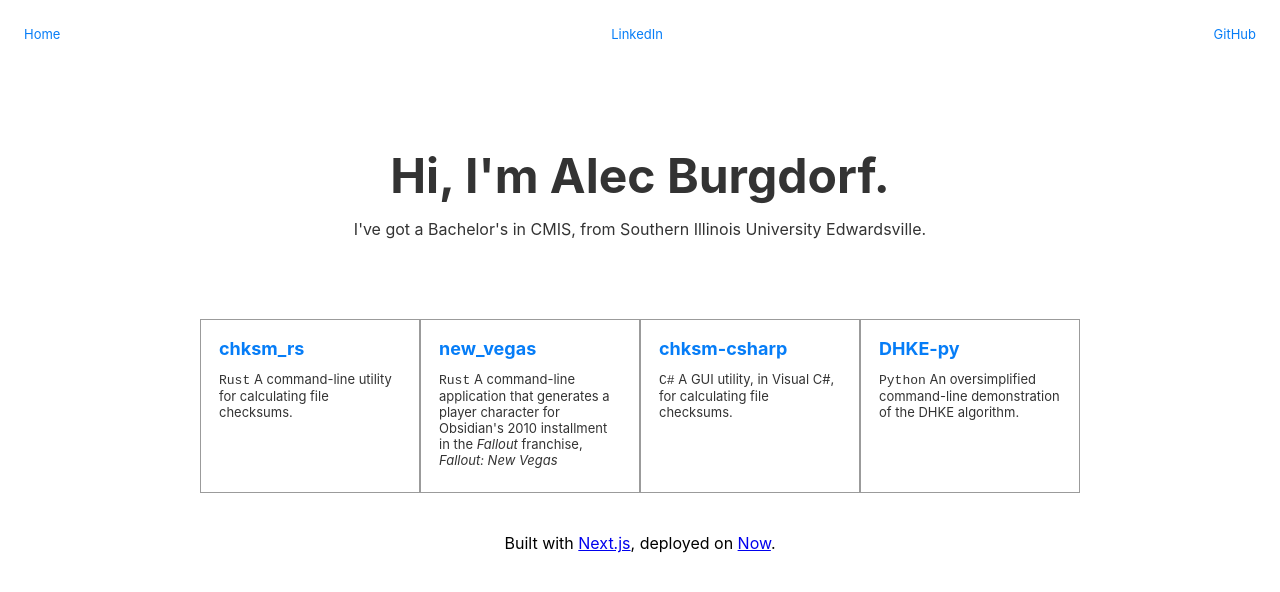
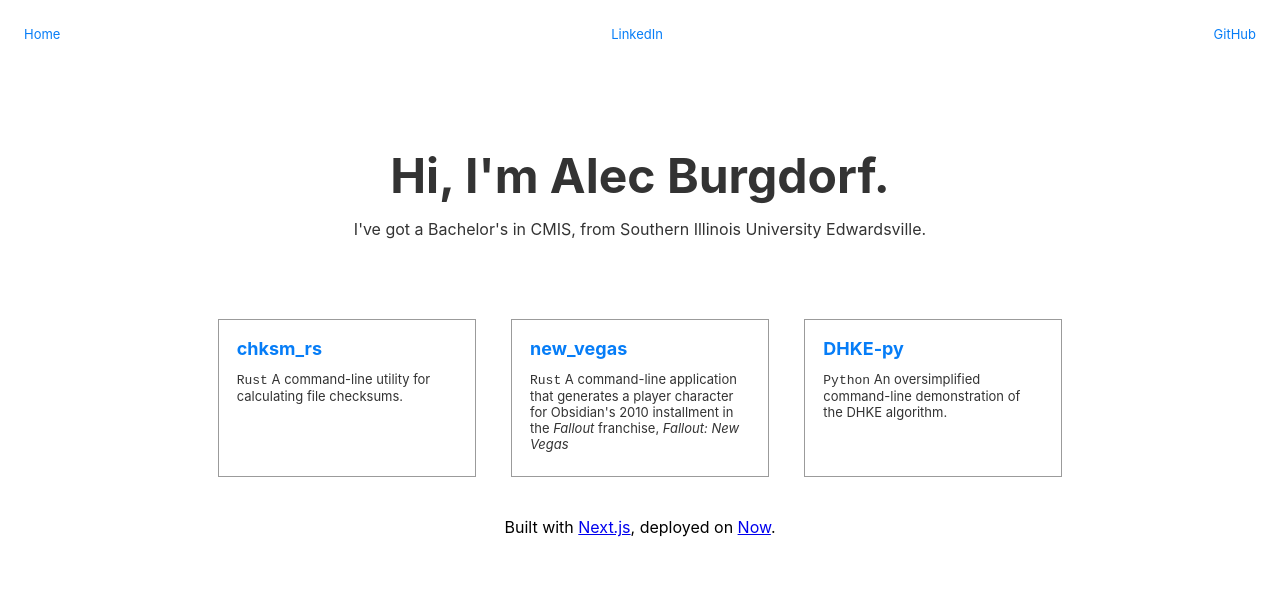
Before and after one commit to aburgd/portfolio, a Next.js app: page / in a window 1280 px wide. Shown: the top 592 px of the page. Built offline with nearby package versions, Linux system fonts and the light colour scheme.

Commit message:
remove chksm-csharp link

```diff
--- a/pages/index.js
+++ b/pages/index.js
@@ -30,12 +30,6 @@ const Home = () => (
             <h3>new_vegas</h3>
             <p><code>Rust</code> A command-line application that generates a player character for Obsidian's 2010 installment
             in the <i>Fallout</i> franchise, <i>Fallout: New Vegas</i></p>
-          </a>
-        </Link>
-        <Link href='https://github.com/aburgd/chksm-csharp'>
-          <a className='card'>
-            <h3>chksm-csharp</h3>
-            <p><code>C#</code> A GUI utility, in Visual C#, for calculating file checksums.</p>
           </a>
         </Link>
         <Link href='https://github.com/aburgd/DHKE'>
```
